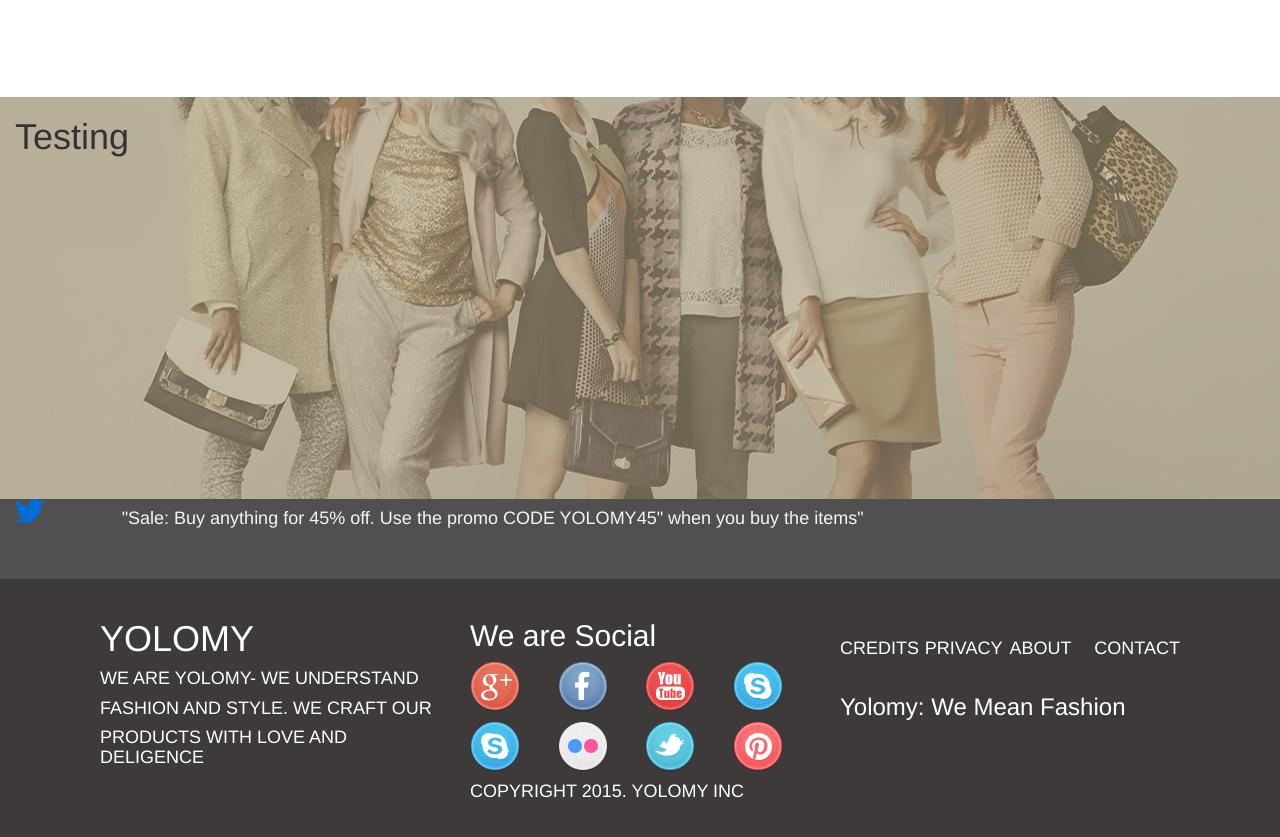
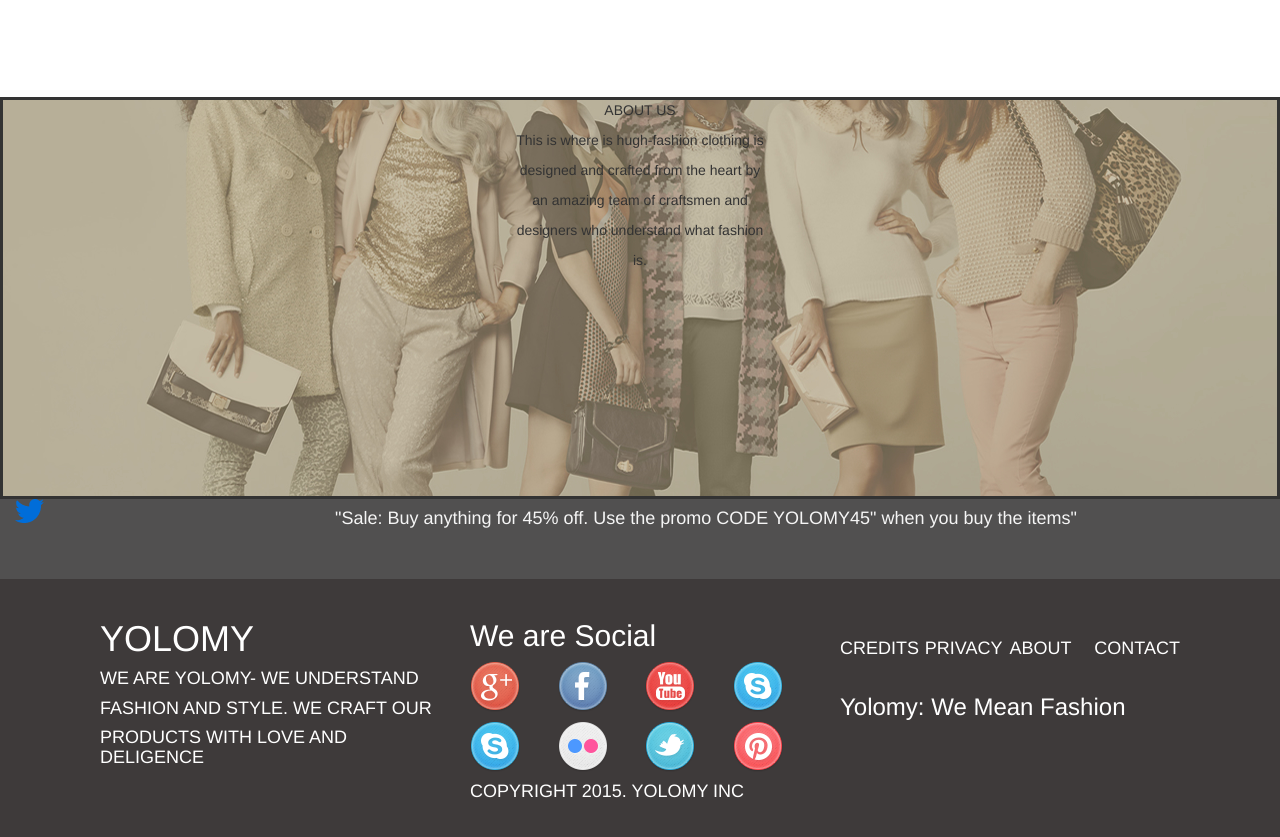
Before and after one commit to ewanyama2019/yolomy, a plain HTML site: page Index.html in a window 1280 px wide. Shown: the part 1777-2614 px from the top of the page. Drawn offline with nearby package versions, Linux system fonts and the light colour scheme.

Commit message:
Added connted in about us and changed the twitter diff alignment

```diff
--- a/Index.html
+++ b/Index.html
@@ -171,18 +171,23 @@
 
     <div class="container-fluid" id="aboutus">
             <div class="row">
-                <div class="col-md-12">
-                   <h1>Testing</h1>
+                <div class="col-md-12" >
+                    <p>ABOUT US</p>
+                   <p>This is where is hugh-fashion clothing is</p>
+                   <p>designed and crafted from the heart by</p>
+                   <p>an amazing team of craftsmen and </p>
+                   <p>designers who understand what fashion </p>
+                   <p>is.</p>
                 </div>
             </div>
     </div>
 
     <div class="container-fluid" id="promo">
             <div class="row">
-                <div class="col-md-1" id="twitter_bird">
+                <div class="col-md-3" id="twitter_bird">
                    <img src="assets/social_icons/twitter_bird.png" alt="">
                 </div>
-                <div class="col-md-11">
+                <div class="col-md-9">
                         <h4>"Sale: Buy anything for 45% off. Use the promo CODE YOLOMY45" when you buy the items"</h4>
                      </div>
 
--- a/styles.css
+++ b/styles.css
@@ -99,3 +99,13 @@
     padding-right:100px ;
     padding-left: 100px;
 }
+#twitter {
+    display:float;
+    float: right;
+
+}
+#aboutus {
+    text-align: center;
+    border: solid;
+    background-color:#c6bfa5;
+}
```
